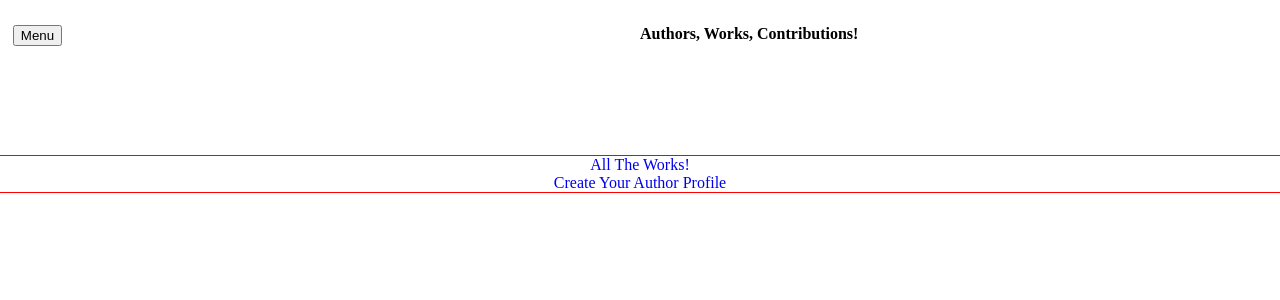
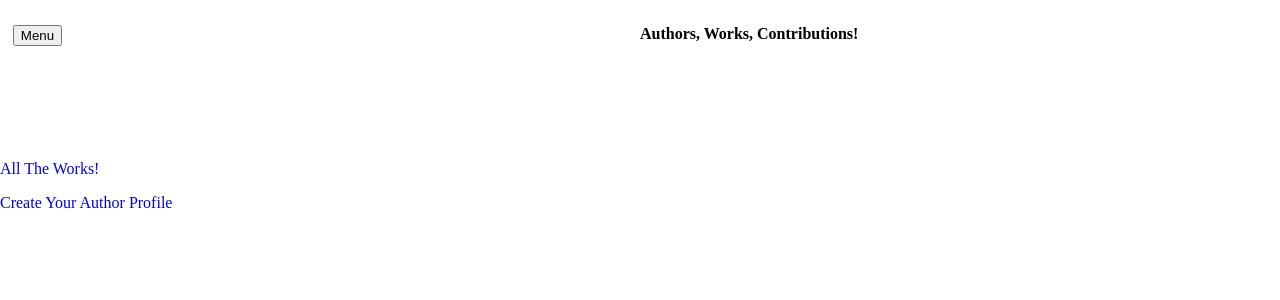
Before and after one commit to mmaustin/community-novel, a React (Create React App) app in the folder cn-client/: page /all-authors in a window 1280 px wide. Shown: the top 300 px of the page. Built offline with nearby package versions, Linux system fonts and the light colour scheme.

Commit message:
placed all bottom links in a container with flex flow of column and align items flex start

```diff
--- a/cn-client/src/features/authors/AuthorsList.js
+++ b/cn-client/src/features/authors/AuthorsList.js
@@ -26,8 +26,8 @@ export const AuthorsList = () => {
             <div id='author-list-container'>
                 {content}
                 <div className='bottom-external-links'>
-                    <Link className='all-links' to={'/all-works'}>All The Works!</Link>
-                    <Link className='all-links' to={'/add-author'}>Create Your Author Profile</Link>
+                    <p className='bottom-links'><Link className='all-links' to={'/all-works'}>All The Works!</Link></p>
+                    <p className='bottom-links'><Link className='all-links' to={'/add-author'}>Create Your Author Profile</Link></p>
                 </div>
             </div>
         </>
--- a/cn-client/src/index.css
+++ b/cn-client/src/index.css
@@ -1,6 +1,6 @@
 body {
   margin: 0;
-  height: 900px;
+  height: 950px;
 }
 
 #root {
@@ -122,11 +122,14 @@ body {
 }
 
 .bottom-external-links {
-  margin-top: 25px;
-  border: 1px solid red;
+  margin-top: 30px;
   width: 100%;
   display: flex;
   justify-content: center;
-  align-items: center;
+  align-items: flex-start;
   flex-flow: column;
 }
+
+.bottom-links {
+  margin-top: 0;
+}
```
